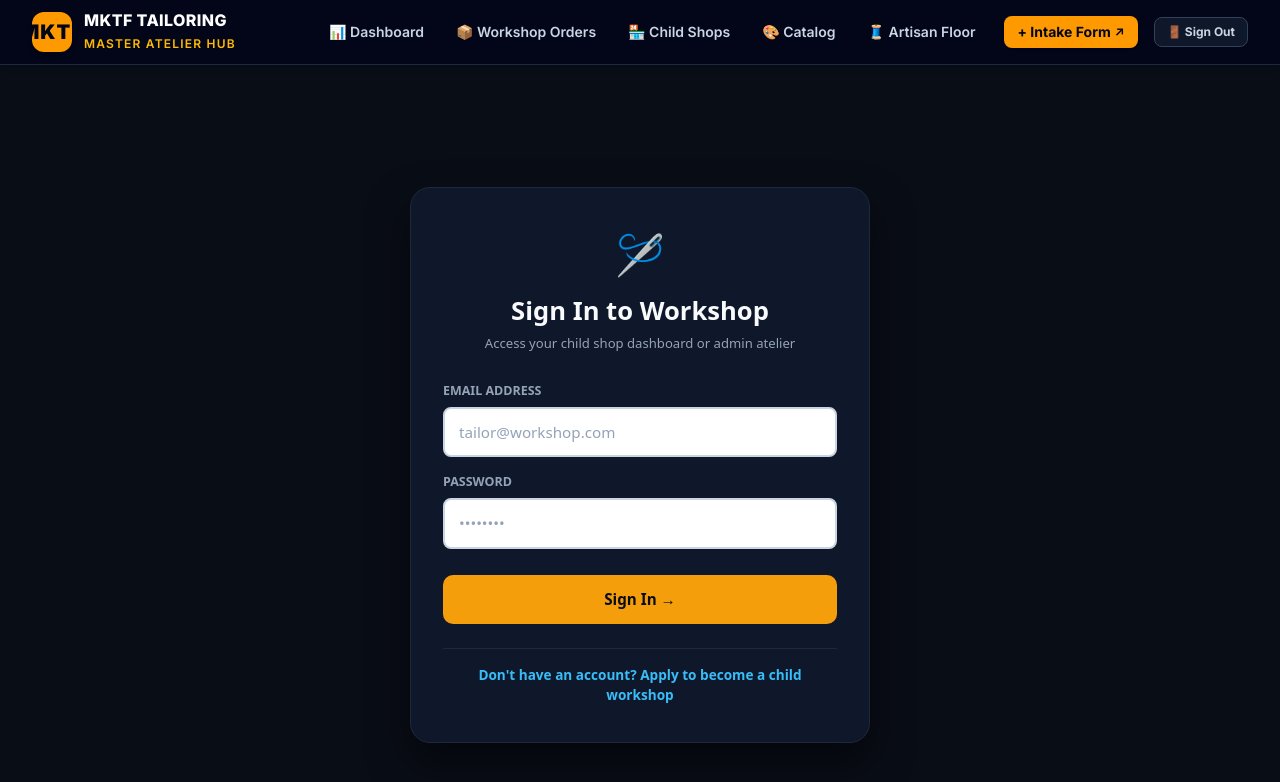
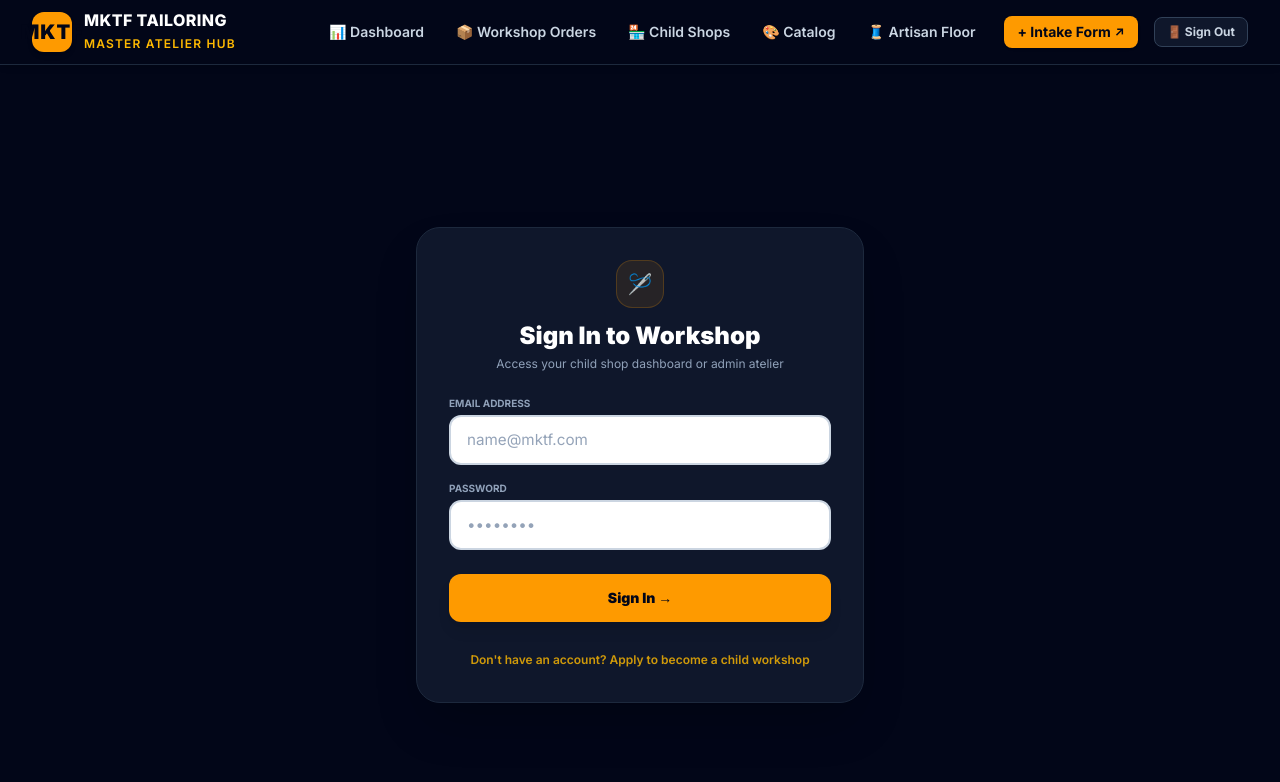
Before and after one commit to muhammadtahirmusa406-stack/mktf-tailoring, a Next.js app: page /login in a window 1280 px wide. Shown: the top 782 px of the page. Built offline with nearby package versions, Linux system fonts and the light colour scheme.

Commit message:
feat(auth): enforce strict session gatekeepers, hard nav login routing, and order history partitioning

```diff
--- a/app/login/page.tsx
+++ b/app/login/page.tsx
@@ -20,26 +20,24 @@ function LoginForm() {
 
   async function routeUserByRole(supabase: any, userId: string) {
     if (explicitNext) {
-      router.push(explicitNext);
-      router.refresh();
+      window.location.href = explicitNext;
       return;
     }
 
+    try {
       const { data: profile } = await supabase
         .from('profiles')
         .select('role')
         .eq('id', userId)
-      .single();
+        .maybeSingle();
 
-    const role = profile?.role;
+      const role = (profile?.role || '').toLowerCase();
 
-    if (role === 'admin' || role === 'MASTER_ADMIN') {
-      router.push('/admin');
-      router.refresh();
+      if (role === 'admin' || role === 'master_admin') {
+        window.location.href = '/admin';
         return;
       }
 
-    // Check if the user owns a child shop
       const { data: shop } = await supabase
         .from('child_shops')
         .select('id, status')
@@ -48,17 +46,17 @@ function LoginForm() {
 
       if (shop) {
         if (shop.status === 'active' || role === 'child_shop') {
-        router.push('/shop/dashboard');
+          window.location.href = '/shop/dashboard';
         } else {
-        router.push('/partner/status');
+          window.location.href = '/partner/status';
         }
-      router.refresh();
         return;
       }
 
-    // Default route for general users
-    router.push('/partner/apply');
-    router.refresh();
+      window.location.href = '/staff/branch-floor';
+    } catch {
+      window.location.href = '/admin';
+    }
   }
 
   async function handleSubmit(event: FormEvent<HTMLFormElement>) {
@@ -122,179 +120,96 @@ function LoginForm() {
 
       if (data?.user) {
         await routeUserByRole(supabase, data.user.id);
+      } else {
+        setLoading(false);
+      }
     }
   }
 
-    setLoading(false);
-  }
-
-  const inputStyle: React.CSSProperties = {
-    width: '100%',
-    padding: '12px 14px',
-    borderRadius: '8px',
-    border: '2px solid #cbd5e1',
-    fontSize: '0.95rem',
-    fontWeight: 600,
-    color: '#0f172a',
-    backgroundColor: '#ffffff',
-    boxSizing: 'border-box',
-    outline: 'none',
-  };
-
   return (
-    <div
-      style={{
-        minHeight: '100vh',
-        backgroundColor: '#090d16',
-        color: '#f8fafc',
-        display: 'flex',
-        alignItems: 'center',
-        justifyContent: 'center',
-        padding: '24px 16px',
-        fontFamily: 'system-ui, sans-serif',
-      }}
-    >
-      <div
-        style={{
-          width: '100%',
-          maxWidth: '460px',
-          backgroundColor: '#0f172a',
-          border: '1.5px solid #1e293b',
-          borderRadius: '20px',
-          padding: '36px 32px',
-          boxShadow: '0 20px 40px rgba(0,0,0,0.5)',
-        }}
-      >
-        <div style={{ textAlign: 'center', marginBottom: '28px' }}>
-          <span style={{ fontSize: '2.5rem' }}>🪡</span>
-          <h1 style={{ fontSize: '1.6rem', fontWeight: 900, color: '#f8fafc', margin: '8px 0 4px' }}>
-            {mode === 'signin' ? 'Sign In to Workshop' : 'Join Workshop Network'}
-          </h1>
-          <p style={{ fontSize: '0.82rem', color: '#94a3b8' }}>
-            {mode === 'signin'
-              ? 'Access your child shop dashboard or admin atelier'
-              : 'Register your branch atelier to process bespoke orders'}
-          </p>
+    <div className="min-h-screen bg-slate-950 flex flex-col items-center justify-center p-4">
+      <div className="w-full max-w-md bg-slate-900 border border-slate-800 rounded-3xl p-8 shadow-2xl">
+        <div className="text-center mb-6">
+          <div className="w-12 h-12 rounded-2xl bg-amber-500/10 border border-amber-500/20 text-amber-400 flex items-center justify-center mx-auto text-xl mb-3">
+            🪡
+          </div>
+          <h1 className="text-2xl font-black text-white">Sign In to Workshop</h1>
+          <p className="text-xs text-slate-400 mt-1">Access your child shop dashboard or admin atelier</p>
         </div>
 
         {error && (
-          <div
-            style={{
-              padding: '12px 14px',
-              backgroundColor: 'rgba(239, 68, 68, 0.1)',
-              border: '1px solid rgba(239, 68, 68, 0.3)',
-              borderRadius: '8px',
-              color: '#f87171',
-              fontSize: '0.85rem',
-              fontWeight: 600,
-              marginBottom: '20px',
-            }}
-          >
+          <div className="mb-4 p-3 bg-rose-500/10 border border-rose-500/20 rounded-xl text-xs text-rose-400 font-semibold text-center">
             {error}
           </div>
         )}
 
         {needsConfirmation ? (
-          <div
-            style={{
-              padding: '16px',
-              backgroundColor: 'rgba(245, 158, 11, 0.1)',
-              border: '1px solid rgba(245, 158, 11, 0.3)',
-              borderRadius: '10px',
-              color: '#fbbf24',
-              fontSize: '0.9rem',
-              lineHeight: '1.5',
-            }}
-          >
-            A confirmation link was sent to <strong>{registeredEmail}</strong>. Please check your inbox to activate your account.
+          <div className="p-4 bg-emerald-500/10 border border-emerald-500/20 rounded-xl text-xs text-emerald-300 text-center space-y-2">
+            <p className="font-bold">Check your email!</p>
+            <p>We sent a confirmation link to <span className="font-mono text-white">{registeredEmail}</span>.</p>
           </div>
         ) : (
-          <form onSubmit={handleSubmit} style={{ display: 'flex', flexDirection: 'column', gap: '16px' }}>
+          <form onSubmit={handleSubmit} className="space-y-4">
             {mode === 'signup' && (
               <div>
-                <label style={{ display: 'block', fontSize: '0.78rem', fontWeight: 700, color: '#94a3b8', marginBottom: '6px' }}>
-                  FULL NAME / WORKSHOP LEAD
-                </label>
+                <label className="block text-[10px] uppercase font-bold text-slate-400 mb-1">Full Name</label>
                 <input
                   type="text"
                   required
-                  placeholder="e.g. Ibrahim Abubakar"
                   value={fullName}
                   onChange={(e) => setFullName(e.target.value)}
-                  style={inputStyle}
+                  className="w-full px-4 py-3 rounded-xl bg-slate-950 border border-slate-800 text-white text-sm focus:outline-none focus:border-amber-400"
+                  placeholder="Master Artisan"
                 />
               </div>
             )}
 
             <div>
-              <label style={{ display: 'block', fontSize: '0.78rem', fontWeight: 700, color: '#94a3b8', marginBottom: '6px' }}>
-                EMAIL ADDRESS
-              </label>
+              <label className="block text-[10px] uppercase font-bold text-slate-400 mb-1">Email Address</label>
               <input
                 type="email"
                 required
-                placeholder="tailor@workshop.com"
                 value={email}
                 onChange={(e) => setEmail(e.target.value)}
-                style={inputStyle}
+                className="w-full px-4 py-3 rounded-xl bg-slate-950 border border-slate-800 text-white text-sm focus:outline-none focus:border-amber-400"
+                placeholder="name@mktf.com"
               />
             </div>
 
             <div>
-              <label style={{ display: 'block', fontSize: '0.78rem', fontWeight: 700, color: '#94a3b8', marginBottom: '6px' }}>
-                PASSWORD
-              </label>
+              <label className="block text-[10px] uppercase font-bold text-slate-400 mb-1">Password</label>
               <input
                 type="password"
                 required
-                placeholder="••••••••"
                 value={password}
                 onChange={(e) => setPassword(e.target.value)}
-                style={inputStyle}
+                className="w-full px-4 py-3 rounded-xl bg-slate-950 border border-slate-800 text-white text-sm focus:outline-none focus:border-amber-400"
+                placeholder="••••••••"
               />
             </div>
 
             <button
               type="submit"
               disabled={loading}
-              style={{
-                marginTop: '10px',
-                padding: '13px',
-                backgroundColor: '#f59e0b',
-                color: '#090d16',
-                border: 'none',
-                borderRadius: '10px',
-                fontSize: '0.95rem',
-                fontWeight: 900,
-                cursor: loading ? 'not-allowed' : 'pointer',
-                opacity: loading ? 0.7 : 1,
-                transition: 'all 0.15s ease',
-              }}
+              className="w-full py-3.5 rounded-xl bg-amber-500 hover:bg-amber-400 text-slate-950 font-black text-sm transition shadow-lg disabled:opacity-50 mt-2"
             >
-              {loading ? 'Processing...' : mode === 'signin' ? 'Sign In →' : 'Register Account →'}
+              {loading ? 'Authenticating...' : mode === 'signin' ? 'Sign In →' : 'Create Account →'}
             </button>
           </form>
         )}
 
-        <div style={{ marginTop: '24px', textAlign: 'center', borderTop: '1px solid #1e293b', paddingTop: '16px' }}>
+        <div className="mt-6 text-center">
           <button
             type="button"
             onClick={() => {
               setMode(mode === 'signin' ? 'signup' : 'signin');
               setError('');
             }}
-            style={{
-              background: 'none',
-              border: 'none',
-              color: '#38bdf8',
-              fontSize: '0.85rem',
-              fontWeight: 700,
-              cursor: 'pointer',
-            }}
+            className="text-xs text-amber-400/80 hover:text-amber-300 font-semibold"
           >
             {mode === 'signin'
               ? "Don't have an account? Apply to become a child workshop"
-              : 'Already have an approved account? Sign In'}
+              : 'Already have an account? Sign In'}
           </button>
         </div>
       </div>
@@ -304,7 +219,7 @@ function LoginForm() {
 
 export default function LoginPage() {
   return (
-    <Suspense fallback={<div className="min-h-screen bg-slate-950 text-white flex items-center justify-center">Loading...</div>}>
+    <Suspense fallback={<div className="min-h-screen bg-slate-950 flex items-center justify-center text-slate-400 text-sm">Loading login portal...</div>}>
       <LoginForm />
     </Suspense>
   );
--- a/app/shop/dashboard/page.tsx
+++ b/app/shop/dashboard/page.tsx
@@ -15,7 +15,7 @@ export default async function ChildShopDashboardPage({
 
   const { data: { user } } = await supabase.auth.getUser();
   if (!user) {
-    redirect('/login?next=/shop/dashboard');
+    redirect('/staff/login');
   }
 
   const { data: profile } = await supabase
@@ -124,7 +124,7 @@ export default async function ChildShopDashboardPage({
               <span>📍 {activeShop.location || 'Branch Floor'}</span>
               <span>•</span>
               <span>Artisan Floor Mode</span>
-              {isAdmin && <span className="text-amber-400 font-bold">(Supervisory Mode)</span>}
+
             </p>
           </div>
 
@@ -152,14 +152,7 @@ export default async function ChildShopDashboardPage({
               </form>
             )}
 
-            {isAdmin && (
-              <Link
-                href="/admin"
-                className="px-3.5 py-2 rounded-xl bg-slate-900 hover:bg-slate-800 text-slate-200 border border-slate-800 text-xs font-bold transition"
-              >
-                ? Back to Admin Hub
-              </Link>
-            )}
+
             <Link
               href="/order/new"
               target="_blank"
```
Also changed, not shown: app/auth/signout/route.ts (added, +49 -0 lines), middleware.ts (+30 -5 lines). Lines whose indentation alone changed are shown as unchanged.
